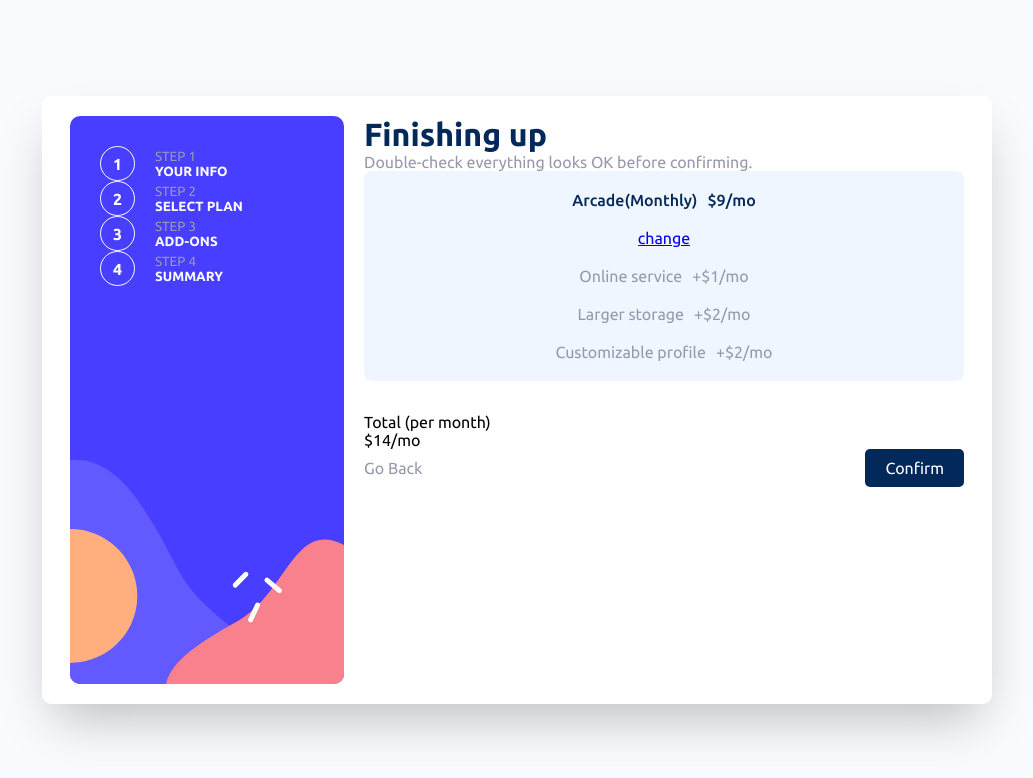
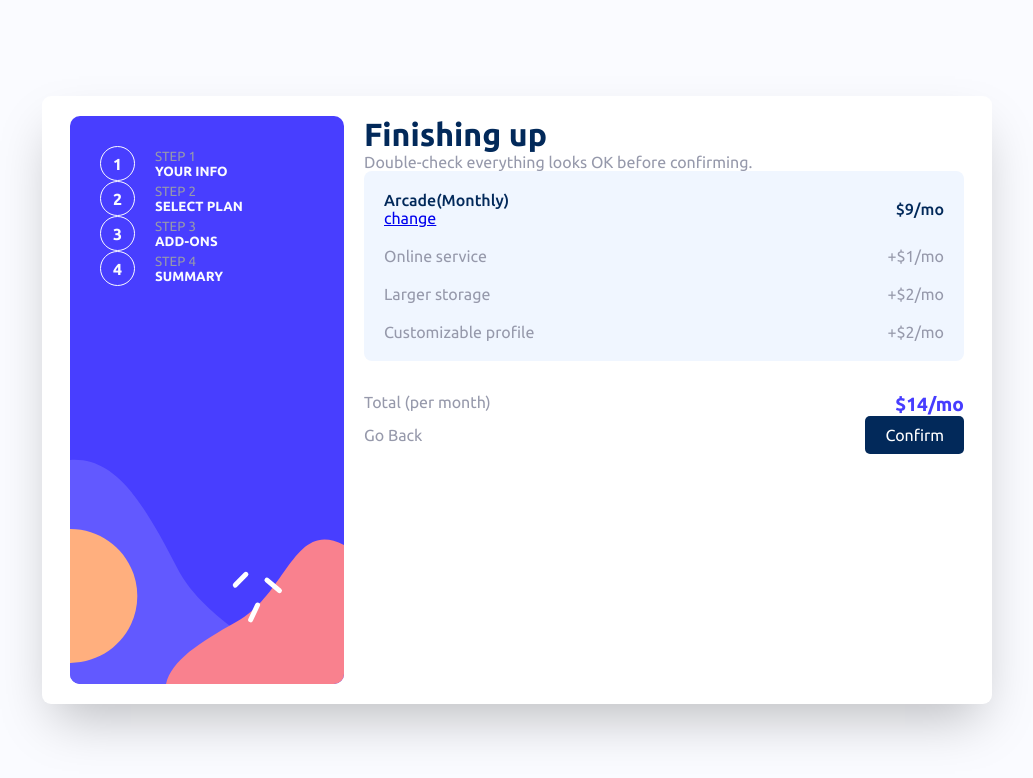
Before and after one commit to CipiVlad/multi_step_form, a React (Vite) app: page /finish in a window 1280 px wide. Shown: the top 778 px of the page, without its empty margins (123-1156 px from the left). Built offline with nearby package versions, Linux system fonts and the light colour scheme.

Commit message:
finish card style update

```diff
--- a/src/components/page_cards/FinishCard.scss
+++ b/src/components/page_cards/FinishCard.scss
@@ -2,12 +2,8 @@
 
 
 
+
 .summary_container {
-    display: flex;
-    justify-content: space-between;
-    flex-direction: column;
-    align-items: center;
-    gap: 20px;
     background-color: $neutralMagnolia;
     border-radius: 8px;
     padding: 20px;
@@ -16,8 +12,8 @@
 
     .summary_plan {
         display: flex;
-        flex-direction: row;
-        gap: 10px;
+        justify-content: space-between;
+        align-items: center;
 
         p {
             color: $primaryMarineBlue;
@@ -27,8 +23,8 @@
 
     .summary_addons {
         display: flex;
-        flex-direction: row;
-        gap: 10px;
+        justify-content: space-between;
+        margin-top: 20px;
 
         p {
             color: $neutralCoolGray;
@@ -36,3 +32,22 @@
         }
     }
 }
+
+.summary_total {
+    display: flex;
+    justify-content: space-between;
+    gap: 10px;
+
+    p:nth-child(1) {
+        color: $neutralCoolGray;
+    }
+
+    p:nth-child(2) {
+        color: $primaryPurplishBlue;
+        font-weight: 700;
+        font-size: larger;
+    }
+
+
+
+}
--- a/src/components/page_cards/FinishCard.tsx
+++ b/src/components/page_cards/FinishCard.tsx
@@ -36,10 +36,6 @@ const FinishCard = ({ sum }: Props) => {
     //for calculating the total
     const calcTotal = planPrice + addOnPrice;
 
-
-
-
-
     return (
         <div className="stepcard_container">
             <h1 className="title">{finish.title}</h1>
@@ -47,10 +43,12 @@ const FinishCard = ({ sum }: Props) => {
 
             <div className="summary_container">
                 <div className="summary_plan">
-                    <p>{sum.title}({planType})</p>
+                    <div>
+                        <p>{sum.title}({planType})</p>
+                        <Link to={`${finish.changePlan}`}>change</Link>
+                    </div>
                     <p>${planPrice}/{planPriceType}</p>
                 </div>
-                <Link to={`${finish.changePlan}`}>change</Link>
 
                 {
                     sum.addons.map((addon, index) => (
```
